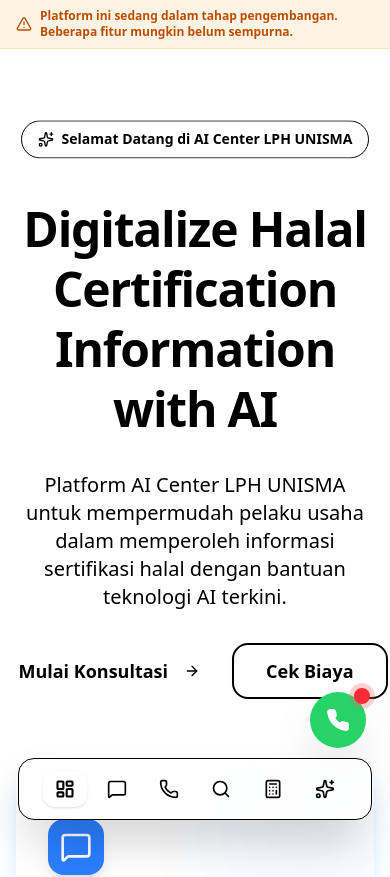
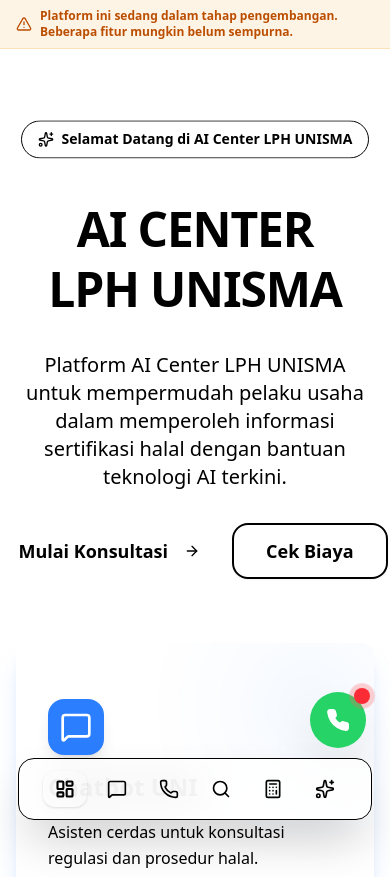
Before and after one commit to ratakiri-dot/aicenter, a Next.js app: page / in a window 390 px wide. Shown: the top 877 px of the page. Built offline with nearby package versions, Linux system fonts and the light colour scheme.

Commit message:
feat: Update theme to official LPH UNISMA green, simplify hero heading, add mobile simulator notice

```diff
--- a/src/app/globals.css
+++ b/src/app/globals.css
@@ -50,14 +50,17 @@
     from {
       height: 0;
     }
+
     to {
       height: var(--radix-accordion-content-height);
     }
   }
+
   @keyframes accordion-up {
     from {
       height: var(--radix-accordion-content-height);
     }
+
     to {
       height: 0;
     }
@@ -66,53 +69,57 @@
 
 :root {
   --background: 0 0% 100%;
-  --foreground: 162 84% 5%;
+  --foreground: 152 68% 15%;
   --card: 0 0% 100%;
-  --card-foreground: 162 84% 5%;
+  --card-foreground: 152 68% 15%;
   --popover: 0 0% 100%;
-  --popover-foreground: 162 84% 5%;
-  --primary: 152 100% 20%; /* UNISMA Green */
+  --popover-foreground: 152 68% 15%;
+  --primary: 152 68% 25%;
+  /* LPH UNISMA Official Green #156920 */
   --primary-foreground: 0 0% 100%;
-  --secondary: 48 100% 50%; /* UNISMA Gold */
-  --secondary-foreground: 162 84% 5%;
-  --muted: 162 20% 96%;
-  --muted-foreground: 162 10% 40%;
+  --secondary: 35 100% 50%;
+  /* Gold/Orange Accent */
+  --secondary-foreground: 0 0% 100%;
+  --muted: 152 20% 96%;
+  --muted-foreground: 152 10% 40%;
   --accent: 152 40% 92%;
-  --accent-foreground: 152 100% 20%;
+  --accent-foreground: 152 68% 25%;
   --destructive: 0 84.2% 60.2%;
   --destructive-foreground: 210 40% 98%;
-  --border: 162 20% 90%;
-  --input: 162 20% 90%;
-  --ring: 152 100% 20%;
+  --border: 152 20% 90%;
+  --input: 152 20% 90%;
+  --ring: 152 68% 25%;
   --radius: 1rem;
 }
 
 .dark {
-  --background: 162 84% 3%;
+  --background: 152 68% 5%;
   --foreground: 0 0% 100%;
-  --card: 162 84% 4%;
+  --card: 152 68% 7%;
   --card-foreground: 0 0% 100%;
-  --popover: 162 84% 4%;
+  --popover: 152 68% 7%;
   --popover-foreground: 0 0% 100%;
-  --primary: 152 100% 25%;
+  --primary: 152 68% 30%;
+  /* Lighter for dark mode */
   --primary-foreground: 0 0% 100%;
-  --secondary: 48 100% 50%;
-  --secondary-foreground: 162 84% 5%;
-  --muted: 162 40% 10%;
-  --muted-foreground: 162 10% 65%;
-  --accent: 152 50% 15%;
+  --secondary: 35 100% 50%;
+  --secondary-foreground: 0 0% 100%;
+  --muted: 152 40% 12%;
+  --muted-foreground: 152 10% 65%;
+  --accent: 152 50% 18%;
   --accent-foreground: 0 0% 100%;
   --destructive: 0 62.8% 30.6%;
   --destructive-foreground: 210 40% 98%;
-  --border: 162 40% 15%;
-  --input: 162 40% 15%;
-  --ring: 152 100% 30%;
+  --border: 152 40% 15%;
+  --input: 152 40% 15%;
+  --ring: 152 68% 35%;
 }
 
 @layer base {
   * {
     @apply border-border outline-ring/50;
   }
+
   body {
     @apply bg-background text-foreground;
     font-feature-settings: "rlig" 1, "calt" 1;
--- a/src/app/page.tsx
+++ b/src/app/page.tsx
@@ -59,8 +59,8 @@ export default function HomePage() {
           Selamat Datang di AI Center LPH UNISMA
         </div>
         <h1 className="text-5xl md:text-7xl font-black tracking-tight text-primary leading-tight">
-          Digitalize Halal <br />
-          <span className="text-secondary bg-clip-text">Certification Information with AI</span>
+          <span className="text-secondary bg-clip-text">AI CENTER</span> <br />
+          LPH UNISMA
         </h1>
         <p className="text-muted-foreground text-xl max-w-3xl mx-auto font-medium">
           Platform AI Center LPH UNISMA untuk mempermudah pelaku usaha dalam memperoleh informasi sertifikasi halal dengan bantuan teknologi AI terkini.
--- a/src/app/simulator/page.tsx
+++ b/src/app/simulator/page.tsx
@@ -26,6 +26,21 @@ export default function SimulatorPage() {
                     </Button>
                 </div>
             </div>
+
+            {/* Mobile Desktop Recommendation Notice */}
+            <Card className="md:hidden border-blue-500/20 bg-blue-500/5 p-4 shadow-sm">
+                <div className="flex items-start gap-3">
+                    <div className="w-10 h-10 rounded-xl bg-blue-500/10 flex items-center justify-center text-blue-500 shrink-0">
+                        <Info className="w-5 h-5" />
+                    </div>
+                    <div className="space-y-1">
+                        <h3 className="font-bold text-blue-700 dark:text-blue-400 text-sm">Rekomendasi Desktop</h3>
+                        <p className="text-xs text-blue-600/80 dark:text-blue-400/80 leading-relaxed">
+                            Untuk pengalaman terbaik, kami sarankan menggunakan perangkat desktop atau laptop. Beberapa elemen kalkulator mungkin tidak ditampilkan dengan sempurna di layar mobile.
+                        </p>
+                    </div>
+                </div>
+            </Card>
 
             <Card className="border-none shadow-2xl overflow-hidden bg-white dark:bg-card/50 backdrop-blur-md relative h-[850px] group transition-all duration-500 hover:shadow-primary/5">
                 <div className="absolute top-0 left-0 w-full h-1 bg-gradient-to-r from-primary via-secondary to-primary z-20" />
```
